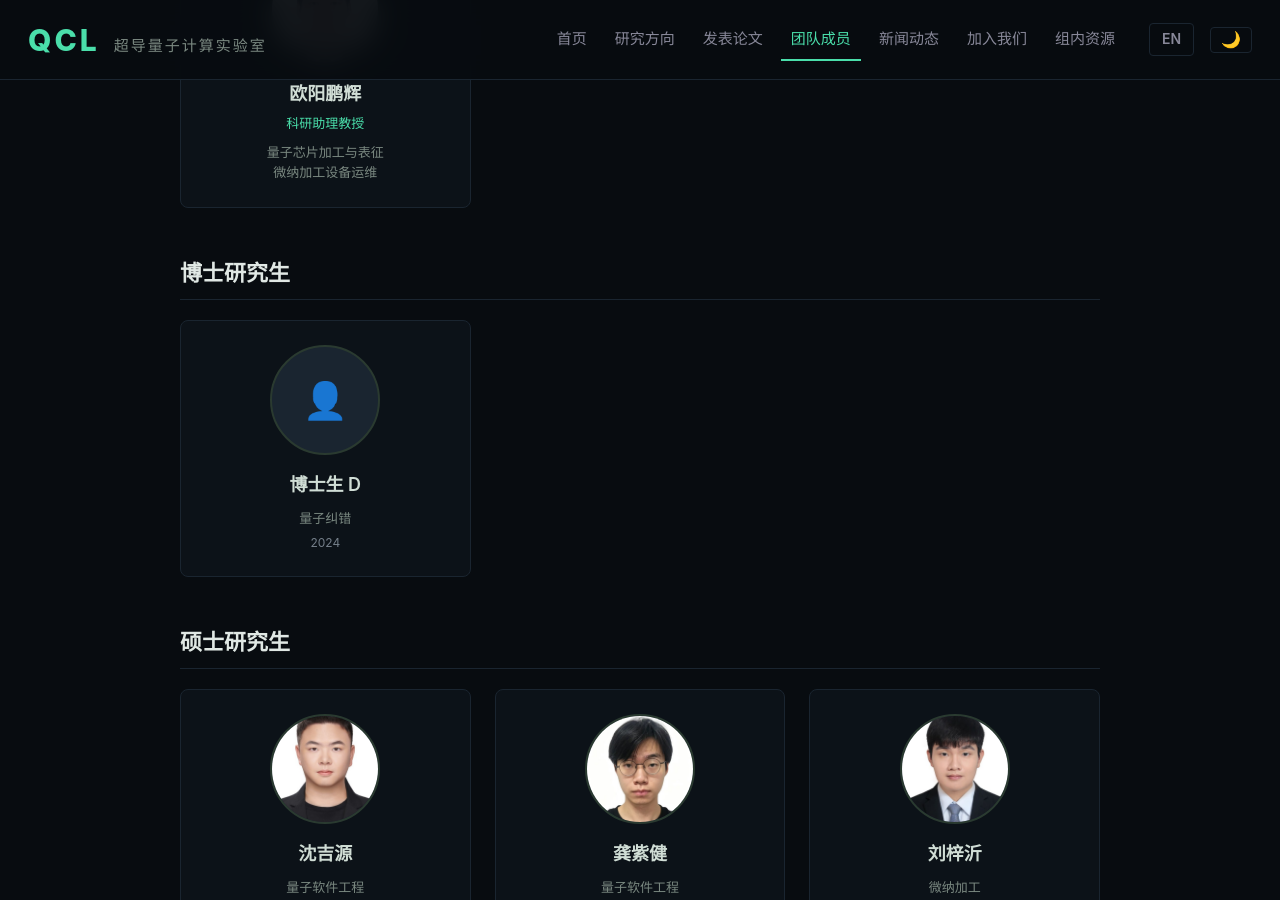
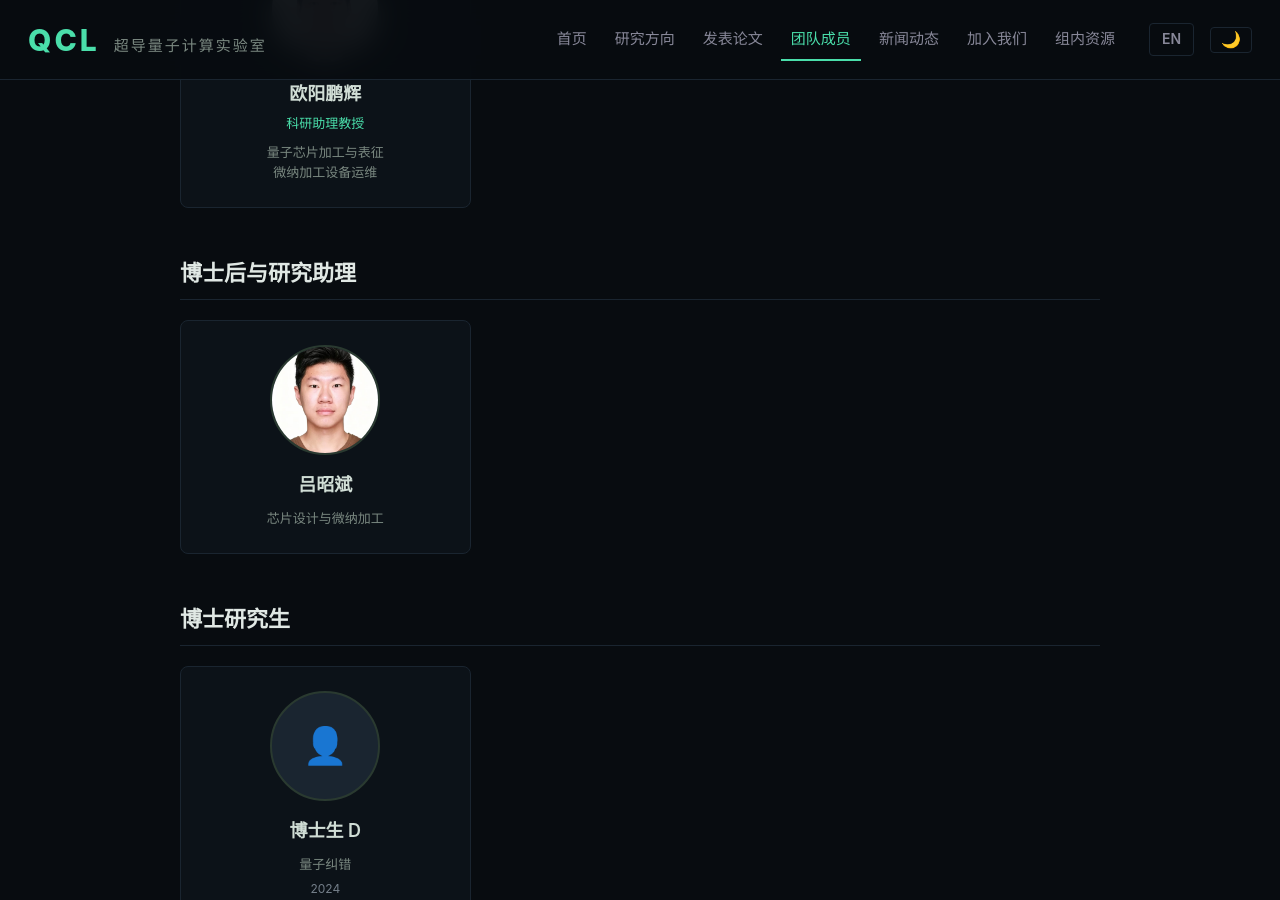
Before and after one commit to QCL-SUAT/qcl-suat.github.io, a Jekyll site: the page built from team.html, in a window 1280 px wide and 900 px high, scrolled down 636 px. Built offline with Jekyll 4.4.1, drawn with Linux system fonts in a browser that asks for light colours.

Commit message:
content: 团队页新增"博士后与研究助理"一类（教师之下、博士生之上），首位成员吕昭斌（芯片设计与微纳加工方向，附证件照），中英同步

```diff
--- a/_data/i18n/en.yml
+++ b/_data/i18n/en.yml
@@ -17,6 +17,7 @@ research_sub:
 
 team_sub:
   faculty: "Faculty"
+  postdoc_ra: "Postdocs &amp; Research Assistants"
   phd: "PhD Students"
   master: "Master Students"
   undergrad: "Undergraduates"
--- a/_data/i18n/zh.yml
+++ b/_data/i18n/zh.yml
@@ -17,6 +17,7 @@ research_sub:
 
 team_sub:
   faculty: "教师"
+  postdoc_ra: "博士后与研究助理"
   phd: "博士研究生"
   master: "硕士研究生"
   undergrad: "本科生"
--- a/_data/team.yml
+++ b/_data/team.yml
@@ -37,6 +37,13 @@
   photo: "/assets/img/team/ouyangph.jpg"
   research: "量子芯片加工与表征<br/>微纳加工设备运维"
   research_en: "Quantum chip fabrication &amp; characterization<br/>Micro-nano fabrication equipment operation &amp; maintenance"
+
+- name: "吕昭斌"
+  name_en: "Zhaobin Lyu"
+  category: "postdoc_ra"
+  photo: "/assets/img/team/lvzb.jpg"
+  research: "芯片设计与微纳加工"
+  research_en: "Chip Design &amp; Micro-Nano Fabrication"
 
 - name: "博士生 D"
   name_en: "PhD Student D"
--- a/team.html
+++ b/team.html
@@ -15,6 +15,19 @@ permalink: /team/
     <h2 class="team-section-title">{{ t.team_sub.faculty }}</h2>
     <div class="team-grid">
       {% for member in faculty %}
+      {% include team-card.html %}
+      {% endfor %}
+    </div>
+  </div>
+  {% endif %}
+
+  <!-- Postdocs & Research Assistants -->
+  {% assign postdoc_ra = site.data.team | where: "category", "postdoc_ra" %}
+  {% if postdoc_ra.size > 0 %}
+  <div class="team-section" id="postdoc-ra">
+    <h2 class="team-section-title">{{ t.team_sub.postdoc_ra }}</h2>
+    <div class="team-grid">
+      {% for member in postdoc_ra %}
       {% include team-card.html %}
       {% endfor %}
     </div>
```
Also changed, not shown: en/team.html (+13 -0 lines), assets/img/team/lvzb.jpg (added).
